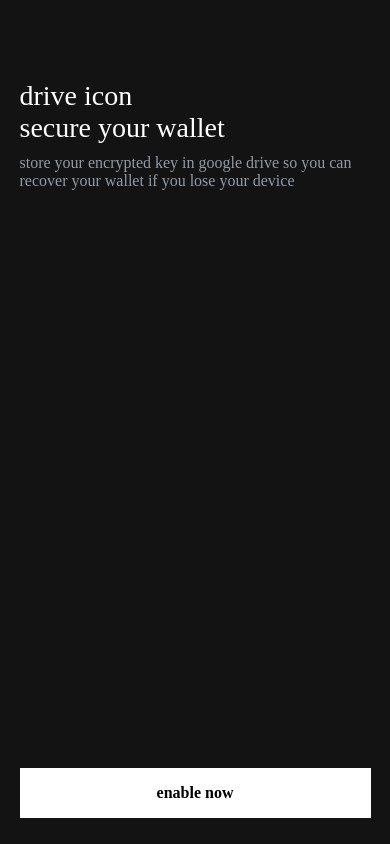
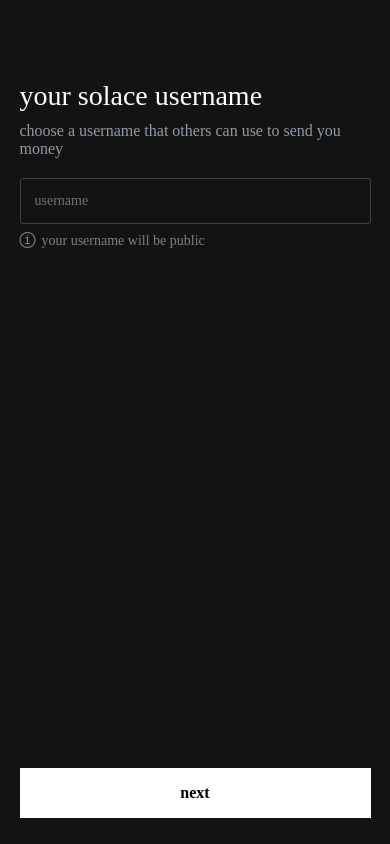
Before and after one commit to hwnprsd/solace-rn, a React Native app: screen / in a window 390 px wide. Built offline with nearby package versions, Linux system fonts and the light colour scheme.

Commit message:
username ui changes

```diff
--- a/src/components/Navigation.tsx
+++ b/src/components/Navigation.tsx
@@ -15,7 +15,7 @@
   return (
     <NavigationContainer>
       <Stack.Navigator
-        initialRouteName="GoogleDrive"
+        initialRouteName="Username"
         screenOptions={{headerShown: false}}>
         <Stack.Screen name="Home" component={HomeScreen} />
         <Stack.Screen name="Email" component={EmailScreen} />
--- a/src/components/screens/UsernameScreen/index.tsx
+++ b/src/components/screens/UsernameScreen/index.tsx
@@ -15,6 +15,7 @@
 
 const UsernameScreen: React.FC<Props> = ({navigation}) => {
   const [text, setText] = useState('');
+  const [borderColor, setBorderColor] = useState('#fff3');
   const [infoText, setInfoText] = useState('your username will be public');
 
   return (
@@ -26,23 +27,19 @@
             choose a username that others can use to send you money
           </Text>
           <TextInput
-            style={styles.textInput}
+            style={[styles.textInput, {borderColor}]}
             placeholder="username"
             placeholderTextColor="#fff6"
             value={text}
+            autoCorrect={false}
+            autoCapitalize={'none'}
+            onFocus={() => setBorderColor('#fff6')}
+            onBlur={() => setBorderColor('#fff3')}
             onChangeText={setText}
           />
-          <View
-            style={{
-              flexDirection: 'row',
-              marginTop: 4,
-              justifyContent: 'flex-start',
-              alignItems: 'center',
-            }}>
-            <AntDesign name="windows" style={{color: 'red'}} />
-            <Text style={{color: 'gray', fontFamily: 'Poppins-SemiBold'}}>
-              {infoText}
-            </Text>
+          <View style={styles.subTextContainer}>
+            <AntDesign name="infocirlceo" style={styles.subIcon} />
+            <Text style={styles.subText}>{infoText}</Text>
           </View>
         </View>
         <TouchableOpacity
--- a/src/components/screens/UsernameScreen/styles.ts
+++ b/src/components/screens/UsernameScreen/styles.ts
@@ -10,7 +10,6 @@
     paddingTop: 30,
     backgroundColor: '#131313',
     flex: 1,
-    // height: '100%',
     display: 'flex',
     justifyContent: 'space-between',
     alignItems: 'center',
@@ -34,7 +33,7 @@
     fontFamily: 'SpaceMono-Bold',
   },
   textInput: {
-    borderColor: 'rgba(255,255,255,0.2)',
+    borderColor: '#fff3',
     marginTop: 20,
     borderRadius: 3,
     color: 'white',
@@ -55,6 +54,18 @@
     fontFamily: 'SpaceMono-Bold',
     textTransform: 'lowercase',
   },
+  subTextContainer: {
+    flexDirection: 'row',
+    marginTop: 8,
+    justifyContent: 'flex-start',
+    alignItems: 'center',
+  },
+  subIcon: {color: 'gray', fontSize: 16, fontWeight: 'bold'},
+  subText: {
+    paddingLeft: 6,
+    color: 'gray',
+    fontFamily: 'Poppins-SemiBold',
+  },
 });
 
 export default styles;
```
